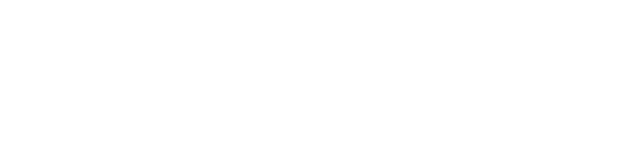
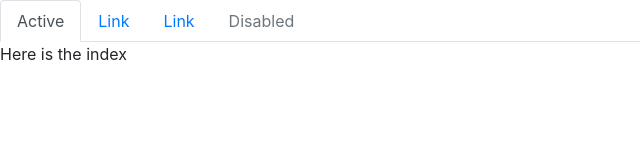
Before and after one commit to toddrgarner/Weather-Dashboard, a plain HTML site: page index.html in a window 1280 px wide. Shown: the whole page, without its empty margins (0-640 px from the left). Drawn offline with nearby package versions, Linux system fonts and the light colour scheme.

Commit message:
added bootstrap, jquery & navbar

```diff
--- a/index.html
+++ b/index.html
@@ -4,9 +4,32 @@
     <meta charset="UTF-8">
     <meta http-equiv="X-UA-Compatible" content="IE=edge">
     <meta name="viewport" content="width=device-width, initial-scale=1.0">
+    <link rel="stylesheet" href="https://cdn.jsdelivr.net/npm/bootstrap@4.5.3/dist/css/bootstrap.min.css" integrity="sha384-TX8t27EcRE3e/ihU7zmQxVncDAy5uIKz4rEkgIXeMed4M0jlfIDPvg6uqKI2xXr2" crossorigin="anonymous">
     <title>Weather Dashboard</title>
 </head>
 <body>
+    <ul class="nav nav-tabs">
+        <li class="nav-item">
+          <a class="nav-link active" href="#">Active</a>
+        </li>
+        <li class="nav-item">
+          <a class="nav-link" href="#">Link</a>
+        </li>
+        <li class="nav-item">
+          <a class="nav-link" href="#">Link</a>
+        </li>
+        <li class="nav-item">
+          <a class="nav-link disabled" href="#" tabindex="-1" aria-disabled="true">Disabled</a>
+        </li>
+      </ul>
+Here is the index
 
+
+
+
+
+
+<script src="https://code.jquery.   /jquery-3.5.1.slim.min.js" integrity="sha384-DfXdz2htPH0lsSSs5nCTpuj/zy4C+OGpamoFVy38MVBnE+IbbVYUew+OrCXaRkfj" crossorigin="anonymous"></script>
+<script src="https://cdn.jsdelivr.net/npm/bootstrap@4.5.3/dist/js/bootstrap.bundle.min.js" integrity="sha384-ho+j7jyWK8fNQe+A12Hb8AhRq26LrZ/JpcUGGOn+Y7RsweNrtN/tE3MoK7ZeZDyx" crossorigin="anonymous"></script>
 </body>
 </html>
```
